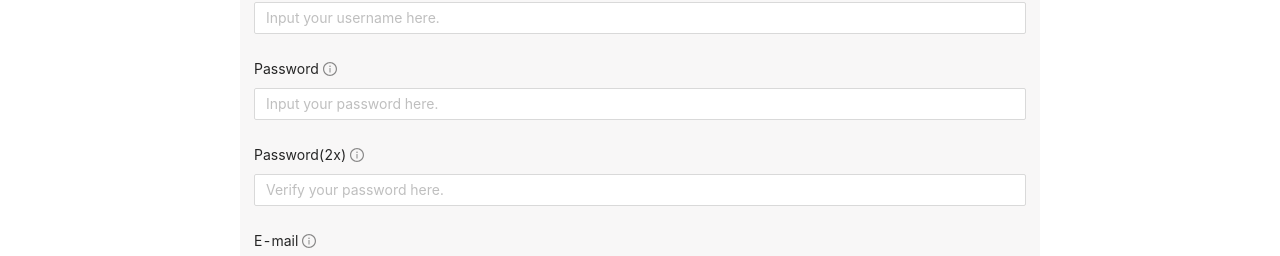
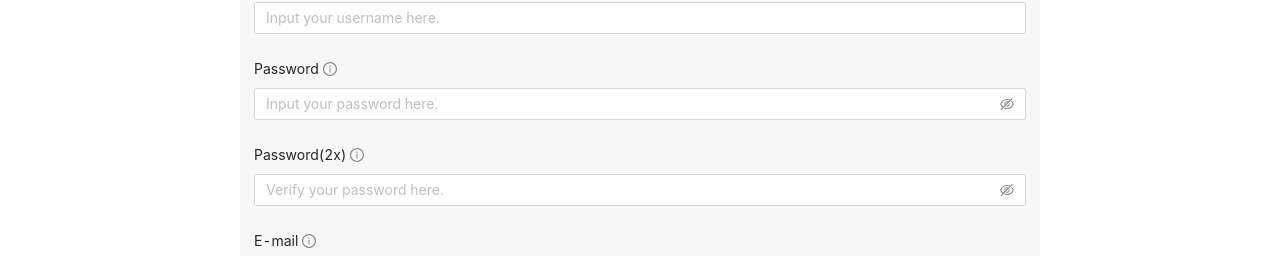
Before and after one commit to Petiazediter/CarAppRewrite, a React (Create React App) app in the folder car-app-frontend/: page /register in a window 1280 px wide. Shown: the part 160-416 px from the top of the page. Built offline with nearby package versions, Linux system fonts and the light colour scheme.

Commit message:
Update the Input type to password in password fields.

```diff
--- a/car-app-frontend/src/components/register-page/RegisterPage.tsx
+++ b/car-app-frontend/src/components/register-page/RegisterPage.tsx
@@ -29,10 +29,10 @@ const RegisterPage: FunctionComponent = () => {
 						icon: <InfoCircleOutlined />,
 					}}
 				>
-					<Input
+					<Input.Password
 						type="password"
 						placeholder="Input your password here."
-					></Input>
+					></Input.Password>
 				</Form.Item>
 				<Form.Item
 					label="Password(2x)"
@@ -42,10 +42,10 @@ const RegisterPage: FunctionComponent = () => {
 						icon: <InfoCircleOutlined />,
 					}}
 				>
-					<Input
+					<Input.Password
 						type="password"
 						placeholder="Verify your password here."
-					></Input>
+					></Input.Password>
 				</Form.Item>
 				<Form.Item
 					name="email"
```
